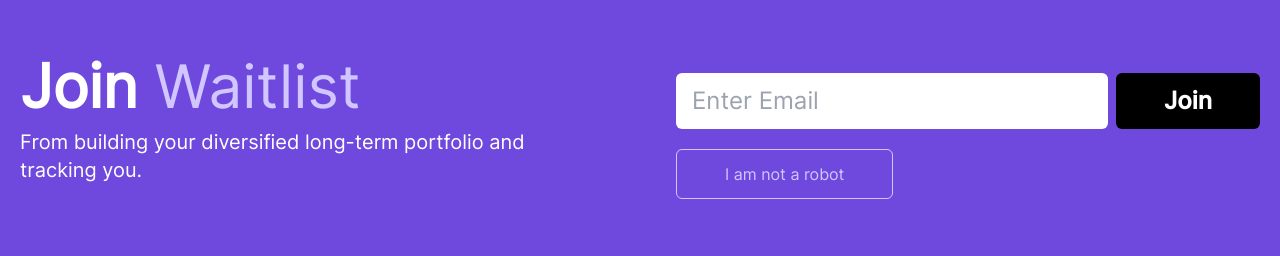
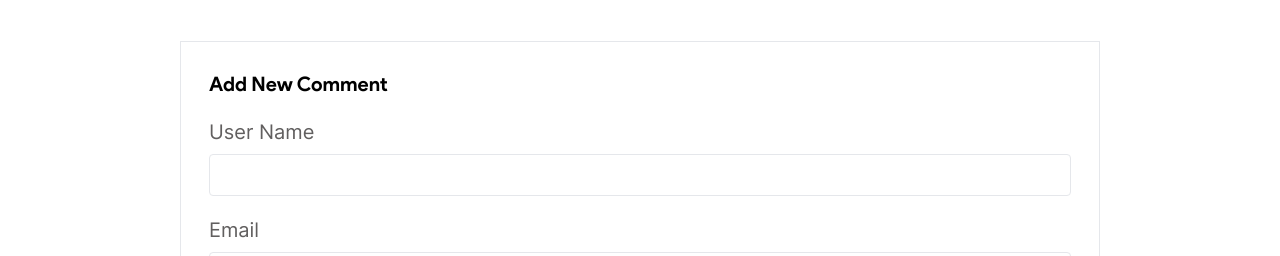
Before and after one commit to mufaqar/fundgazer-blog, a Next.js app: page /blog/single-post in a window 1280 px wide. Shown: the part 2544-2800 px from the top of the page. Built offline with nearby package versions, Linux system fonts and the light colour scheme.

Commit message:
Comments

```diff
--- /dev/null
+++ b/components/comment-section.js
@@ -0,0 +1,125 @@
+import Link from 'next/link';
+import { BsChevronDown } from 'react-icons/bs';
+
+export default function Comment_Section() {
+  return (
+    <>
+      <section>
+        <div className="container mx-auto py-20">
+          <div className="md:w-9/12 w-full mx-auto p-5">
+            <div className="border border-gray-200 md:p-7 p-5 mb-10">
+              <h6 className="md:text-xl text-base font-productSansBold font-bold text-skin-dark mb-5">
+                Add New Comment
+              </h6>
+              <form>
+                <div className="mb-5 ">
+                  <label
+                    for="name"
+                    className="md:text-xl text-base font-interRegular font-normal text-skin-muted"
+                  >
+                    User Name
+                  </label>
+                  <input
+                    type="text"
+                    id="name"
+                    name="name"
+                    className="mt-2 w-full border border-gray-200 focus:border-[#6F49DD] outline-none px-3 rounded py-2"
+                  />
+                </div>
+                <div className="mb-5 ">
+                  <label
+                    for="email"
+                    className="md:text-xl text-base font-interRegular font-normal text-skin-muted"
+                  >
+                    Email
+                  </label>
+                  <input
+                    type="email"
+                    id="email"
+                    name="email"
+                    className="mt-2 w-full border border-gray-200 focus:border-[#6F49DD] outline-none px-3 rounded py-2"
+                  />
+                </div>
+                <div className="mb-5 ">
+                  <label
+                    for="comment"
+                    className="md:text-xl text-base font-interRegular font-normal text-skin-muted"
+                  >
+                    Your Comment
+                  </label>
+                  <textarea
+                    type="text"
+                    id="comment"
+                    name="comment"
+                    cols="30"
+                    rows="10"
+                    className="mt-2 w-full border border-gray-200 focus:border-[#6F49DD] outline-none px-3 rounded py-2"
+                  ></textarea>
+                </div>
+                <button
+                  type="submit"
+                  className="text-xl font-interBold font-bold text-skin-light bg-skin-primary w-full py-3 rounded"
+                >
+                  Submit
+                </button>
+              </form>
+            </div>
+            <div>
+              <h6 className="md:text-xl text-base font-productSansBold font-bold text-skin-dark mb-5">
+                Comments
+              </h6>
+              <div className="border border-gray-200 p-5 mb-3">
+                <p className="font-interRegular md:text-xl text-sm font-normal text-skin-muted mb-5">
+                  This is a text just to fill up the comment section with real
+                  text to save this text looking random and giving us a bt. This
+                  is a text just to fill up the comment section with real text
+                  to save this text looking random and giving us a bt.
+                </p>
+                <ul className="font-interRegular md:text-lg text-sm font-normal italic text-[#E86A34] flex justify-between">
+                  <li>Anonymous Name</li>
+                  <li>24th Jan 2021</li>
+                </ul>
+              </div>
+              <div className="border border-gray-200 p-5 mb-3">
+                <p className="font-interRegular md:text-xl text-sm font-normal text-skin-muted mb-5">
+                  This is a text just to fill up the comment section with real
+                  text to save this text looking random and giving us a bt. This
+                  is a text just to fill up the comment section with real text
+                  to save this text looking random and giving us a bt.
+                </p>
+                <ul className="font-interRegular md:text-lg text-sm font-normal italic text-[#E86A34] flex justify-between">
+                  <li>Anonymous Name</li>
+                  <li>24th Jan 2021</li>
+                </ul>
+              </div>
+              <div className="border border-gray-200 p-5 mb-3">
+                <p className="font-interRegular md:text-xl text-sm font-normal text-skin-muted mb-5">
+                  This is a text just to fill up the comment section with real
+                  text to save this text looking random and giving us a bt. This
+                  is a text just to fill up the comment section with real text
+                  to save this text looking random and giving us a bt.
+                </p>
+                <ul className="font-interRegular md:text-lg text-sm font-normal italic text-[#E86A34] flex justify-between">
+                  <li>Anonymous Name</li>
+                  <li>24th Jan 2021</li>
+                </ul>
+              </div>
+              <ul>
+                <li>
+                  <Link href="#">
+                    <a className="font-interRegular md:text-lg text-base font-normal italic text-skin-primary flex gap-2 items-center justify-end">
+                      See More Comments{' '}
+                      <span>
+                        <BsChevronDown strokeWidth={2} />
+                      </span>
+                    </a>
+                  </Link>
+                </li>
+              </ul>
+            </div>
+          </div>
+        </div>
+      </section>
+    </>
+  );
+}
```
